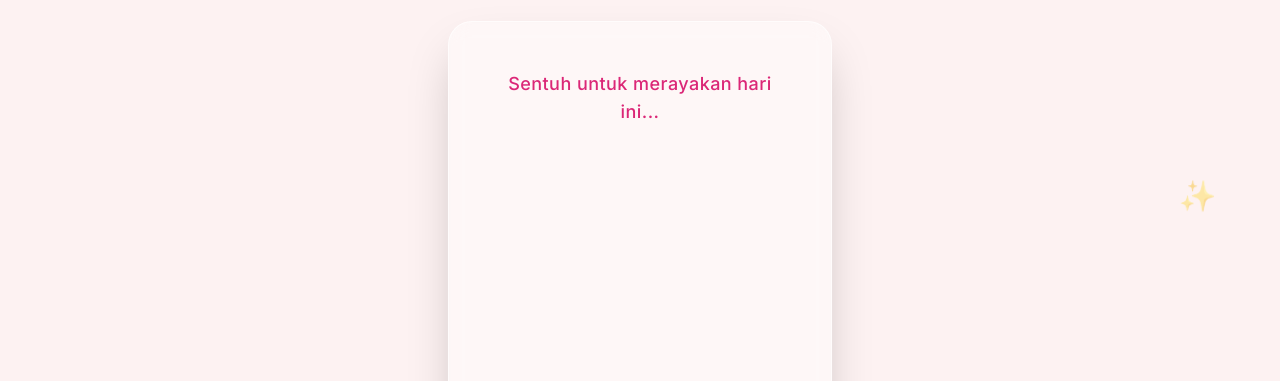
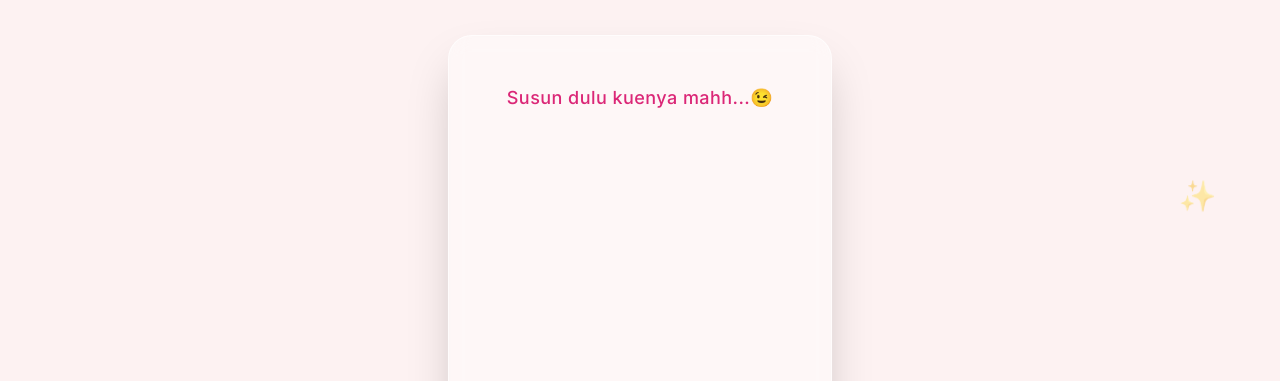
Before and after one commit to Araani27/ultah_mamah, a plain HTML site: page index.html in a window 1280 px wide. Shown: the part 138-519 px from the top of the page. Drawn offline with nearby package versions, Linux system fonts and the light colour scheme; a web font is replaced by a local one.

Commit message:
Update index.html

```diff
--- a/index.html
+++ b/index.html
@@ -54,7 +54,7 @@
 
         <section id="slide-1" class="flex-none w-screen h-screen snap-center flex flex-col items-center justify-center text-center p-6">
             <div class="glass-card p-8 md:p-12 max-w-sm w-full shadow-2xl transition-all duration-500">
-                <h2 id="intro-text" class="text-lg font-medium mb-10 text-pink-600 tracking-wide">Sentuh untuk merayakan hari ini...</h2>
+                <h2 id="intro-text" class="text-lg font-medium mb-10 text-pink-600 tracking-wide">Susun dulu kuenya mahh...😉 </h2>
 
                 <div class="relative w-full h-48 mb-10 flex flex-col-reverse items-center">
                     <div id="layer-1" class="transition-all duration-700 transform translate-y-[-50px] opacity-0 w-48 h-12 bg-pink-400 rounded-xl shadow-lg z-10 border-b-4 border-pink-500"></div>
@@ -160,4 +160,5 @@
         }
     </script>
 </body>
+
 </html>
```
